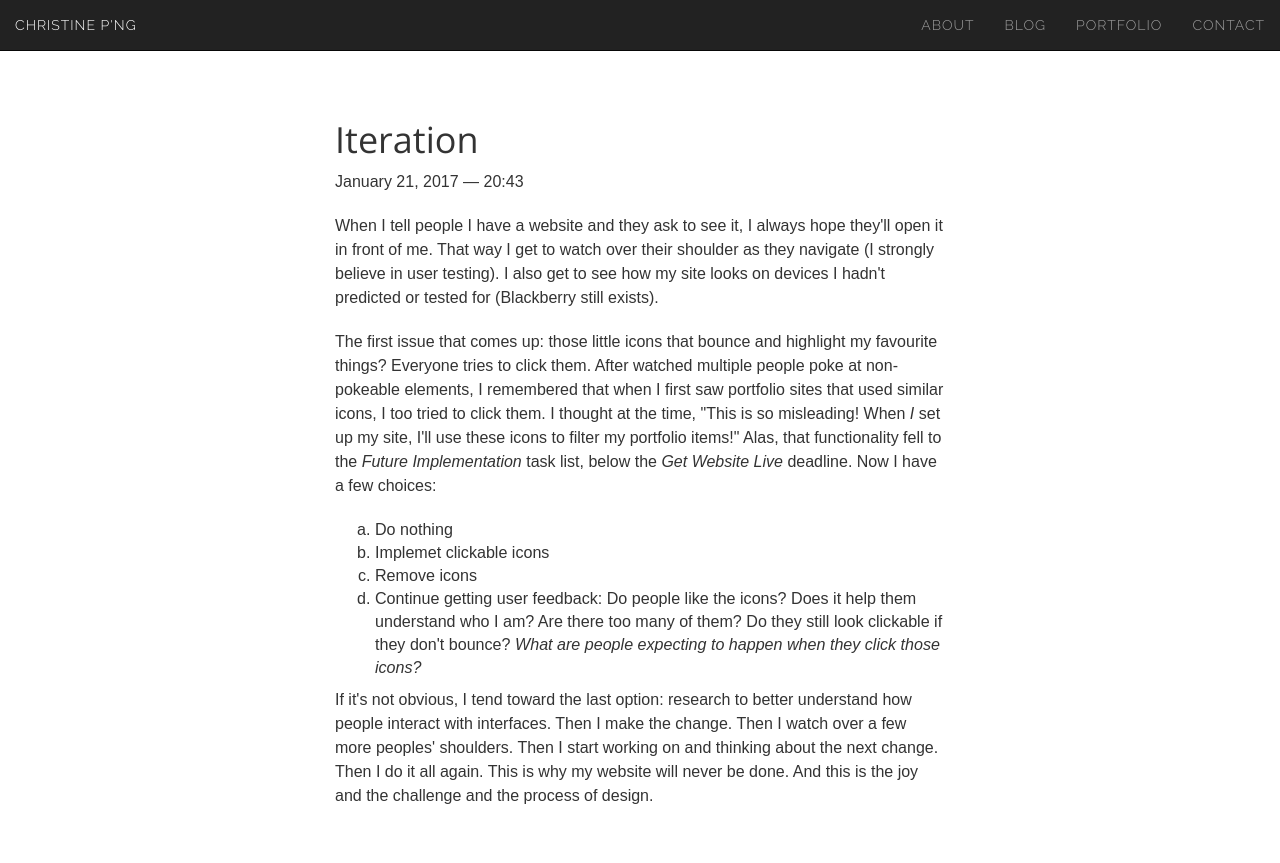
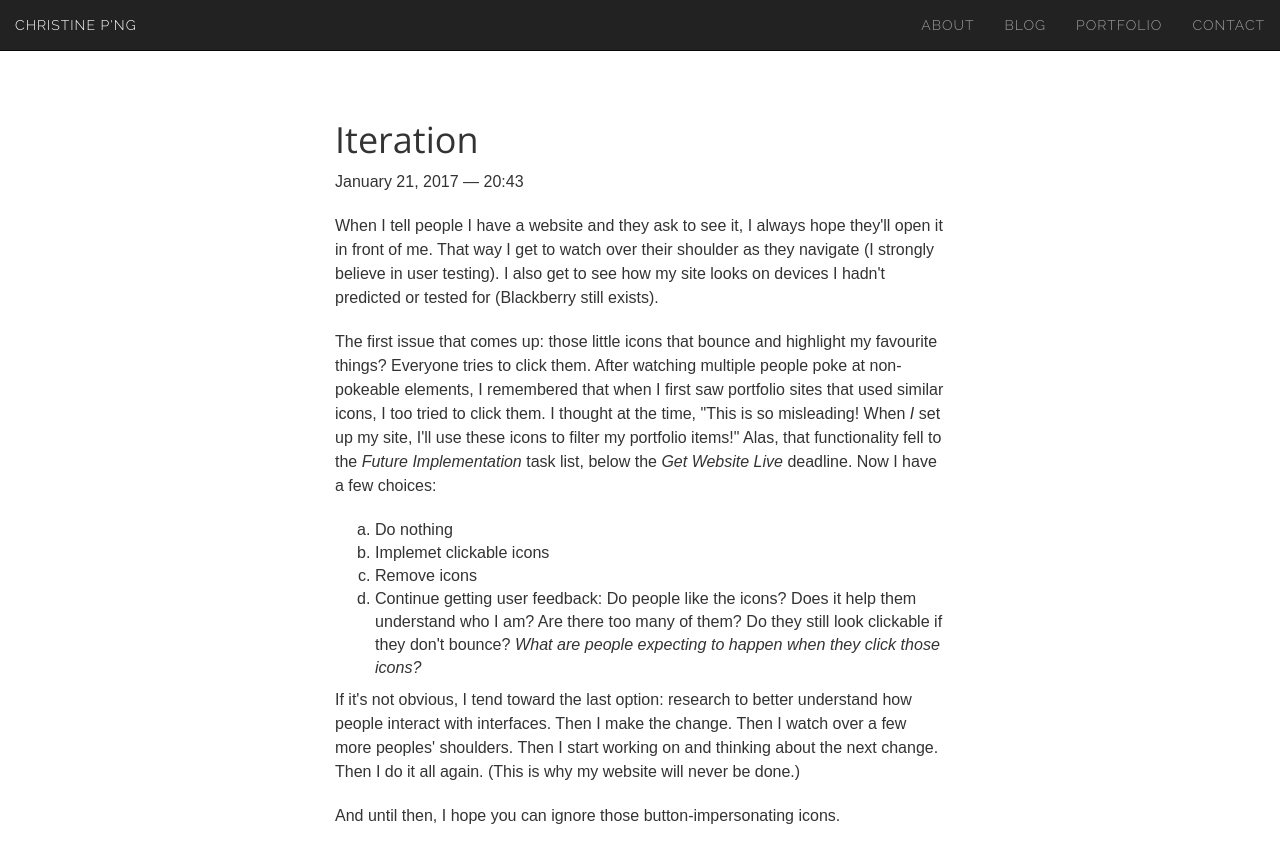
Before and after one commit to chspng/christinepng.ca, a Jekyll site: the page built from _posts/2017-01-27-website-design.md, in a window 1280 px wide. Shown: the top 863 px of the page. Built offline with Jekyll 4.4.1, drawn with Linux system fonts in a browser that asks for light colours.

Commit message:
edit blog post

```diff
--- a/_posts/2017-01-27-website-design.md
+++ b/_posts/2017-01-27-website-design.md
@@ -6,7 +6,7 @@ description: Why this website is not done
 ---
 <p>When I tell people I have a website and they ask to see it, I always hope they'll open it in front of me. That way I get to watch over their shoulder as they navigate (I strongly believe in user testing). I also get to see how my site looks on devices I hadn't predicted or tested for (Blackberry still exists).
 
-<p>The first issue that comes up: those little icons that bounce and highlight my favourite things? Everyone tries to click them. After watched multiple people poke at non-pokeable elements, I remembered that when I first saw portfolio sites that used similar icons, I too tried to click them. I thought at the time, "This is so misleading! When <i>I</i> set up my site, I'll use these icons to filter my portfolio items!" Alas, that functionality fell to the <i>Future Implementation</i> task list, below the <i>Get Website Live</i> deadline. Now I have a few choices:
+<p>The first issue that comes up: those little icons that bounce and highlight my favourite things? Everyone tries to click them. After watching multiple people poke at non-pokeable elements, I remembered that when I first saw portfolio sites that used similar icons, I too tried to click them. I thought at the time, "This is so misleading! When <i>I</i> set up my site, I'll use these icons to filter my portfolio items!" Alas, that functionality fell to the <i>Future Implementation</i> task list, below the <i>Get Website Live</i> deadline. Now I have a few choices:
 <p>
 <ol type="a">
 	<li>Do nothing</li>
@@ -15,4 +15,6 @@ description: Why this website is not done
 	<li>Continue getting user feedback: Do people like the icons? Does it help them understand who I am? Are there too many of them? Do they still look clickable if they don't bounce? <i>What are people expecting to happen when they click those icons?</i></li>
 </ol>
 
-<p>If it's not obvious, I tend toward the last option: research to better understand how people interact with interfaces. Then I make the change. Then I watch over a few more peoples' shoulders. Then I start working on and thinking about the next change. Then I do it all again. This is why my website will never be done. And this is the joy and the challenge and the process of design.
+<p>If it's not obvious, I tend toward the last option: research to better understand how people interact with interfaces. Then I make the change. Then I watch over a few more peoples' shoulders. Then I start working on and thinking about the next change. Then I do it all again. (This is why my website will never be done.)
+
+<p>And until then, I hope you can ignore those button-impersonating icons.
```
